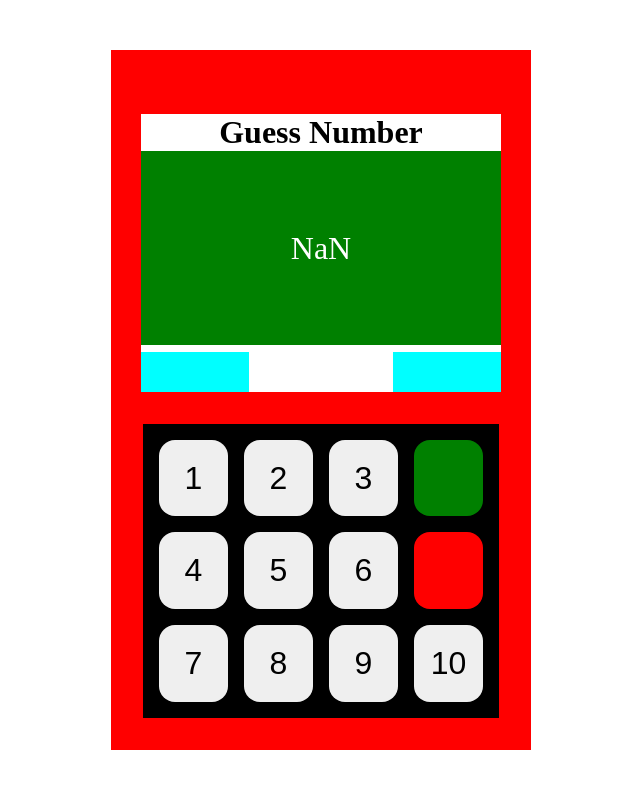
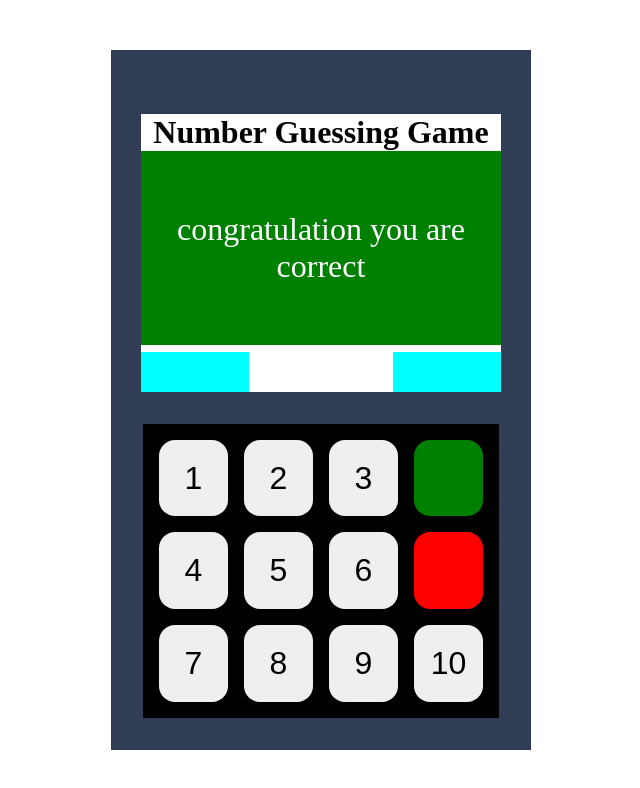
Before and after one commit to chhotuMarandi/number-guessing-game, a plain HTML site: page index.html in a window 1280 px wide. Both pictures are taken after a click on the button 767 px from the left and 478 px from the top of the page. Shown: the whole page, without its empty margins (319-959 px from the left). Drawn offline with Linux system fonts and the light colour scheme.

Commit message:
function is working with one error

```diff
--- a/index.html
+++ b/index.html
@@ -16,7 +16,7 @@
 
   <!-- screen -->
   <div class="display">
-   <h1>Guess Number</h1>
+   <h1>Number Guessing Game</h1>
    <div class="mainDisplay"><span id="showText"></span></div>
    <div class="user-points">
     <div class="points-container box"></div>
--- a/script.js
+++ b/script.js
@@ -1,6 +1,10 @@
 const displayPoints = document.querySelector(".points-container");
 
 const displayAttempts = document.querySelector(".attempts-container");
+
+const attemptes = document.querySelector(".attempts-container");
+
+console.log(attemptes);
 
 const buttons = document.querySelectorAll(".buttons");
 // console.log(buttons);
@@ -19,18 +23,17 @@ buttons.forEach((btn) => {
     const userGuessedNumber = Number(userGuess);
 
     showText.innerHTML = userGuessedNumber;
-    // console.log(userGuessedNumber);
-    // console.log(userGuess);
 
     setTimeout(() => {
       guessNumber(correctNumber, userGuessedNumber);
-    }, 3000);
-
-    // guessNumber(correctNumber, userGuessedNumber);
+    }, 2000);
   });
 });
 
-function guessNumber(correctNumber, userGuessedNumber) {
+const guessNumber = (correctNumber, userGuessedNumber) => {
+  let attempts = 0;
+  const userEntered = userGuessedNumber;
+
   do {
     if (correctNumber < userGuessedNumber) {
       showText.innerHTML = "number is less than entered number";
@@ -40,9 +43,11 @@ function guessNumber(correctNumber, userGuessedNumber) {
       showText.innerHTML = "congratulation you are correct";
     }
 
-    // attempts++;
+    attempts++;
   } while (userGuess != correctNumber);
-}
+};
+
+// console.log(attempts);
 // // let userGuess;
 // let attempts = 0;
 // let winningPoints = 10;
--- a/style.css
+++ b/style.css
@@ -12,7 +12,7 @@ body {
 }
 
 .container {
-  background-color: red;
+  background-color: #313d54;
   width: 420px;
   height: 700px;
   display: flex;
@@ -96,6 +96,7 @@ body {
 }
 
 .mainDisplay #showText {
+  text-align: center;
   font-size: 2rem;
   color: #fff;
 }
```
